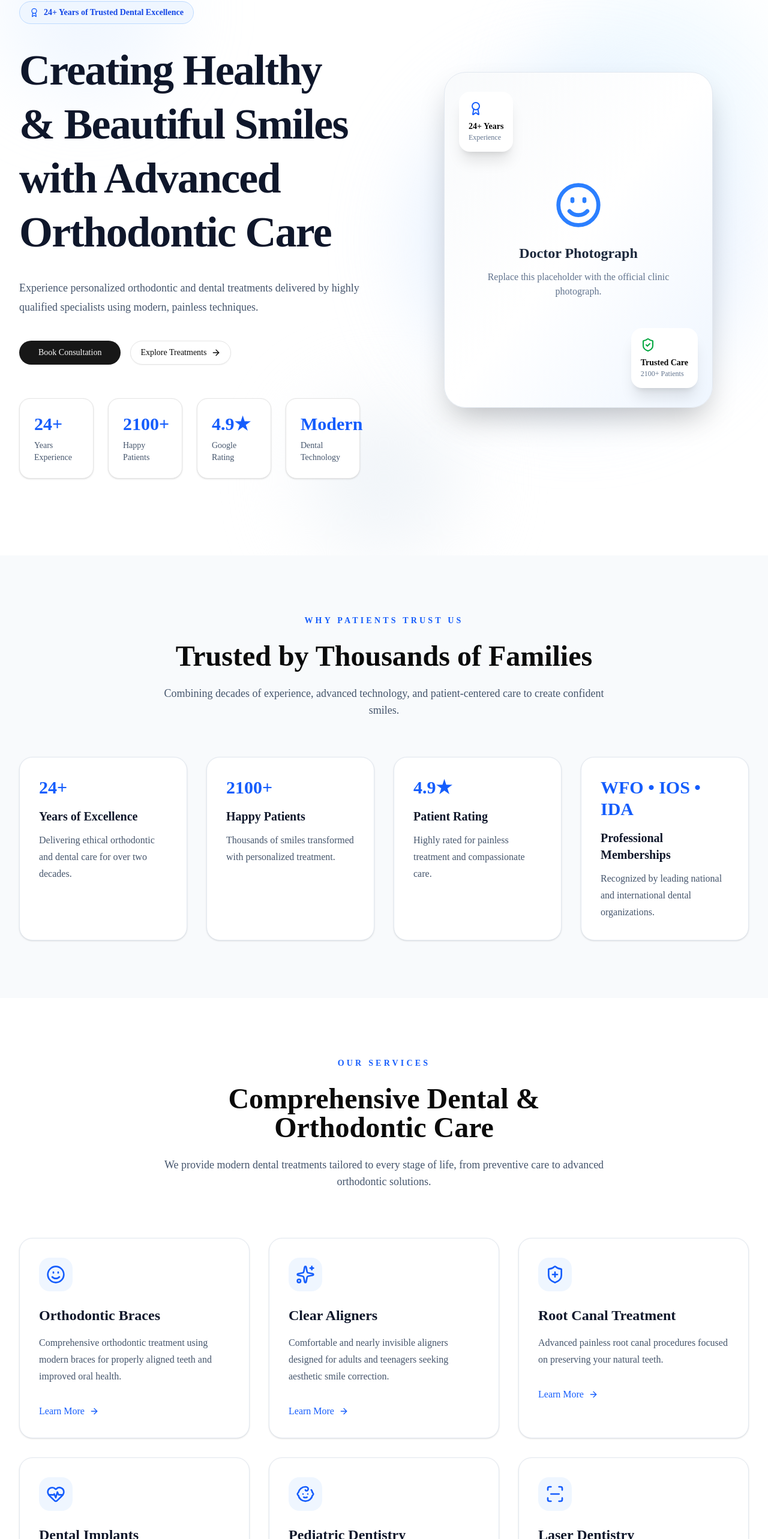
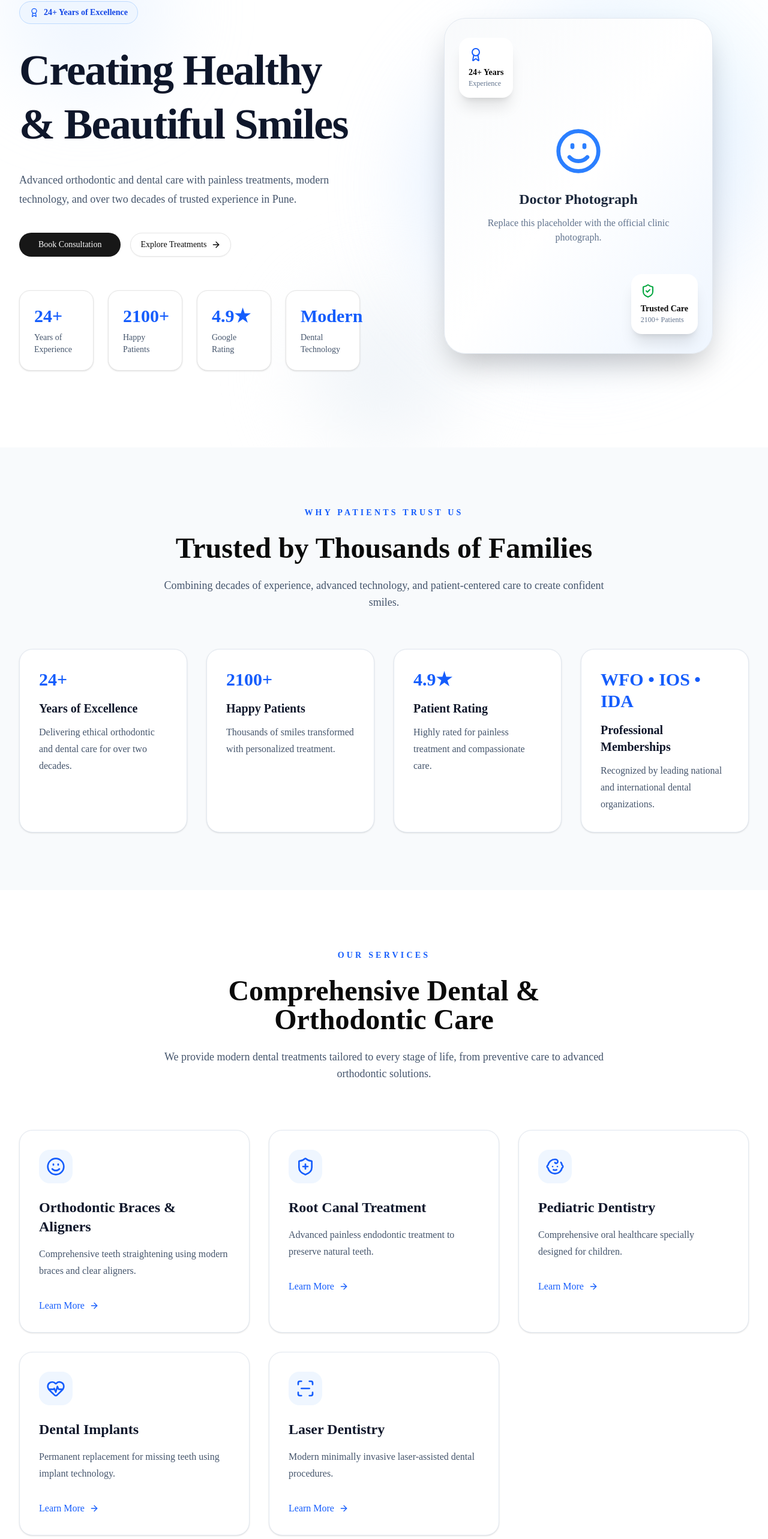
Before and after one commit to Abbaskini01/Dr-Pharande-Orthodontic-Redesign, a Next.js app in the folder web/: page / in a window 1280 px wide. Shown: the part 183-2749 px from the top of the page at 60% size. Built offline with nearby package versions, Linux system fonts and the light colour scheme.

Commit message:
feat(content): complete centralized content layer

```diff
--- a/web/src/content/clinic.ts
+++ b/web/src/content/clinic.ts
@@ -1,17 +1,28 @@
 export const clinic = {
-  name: "Dr. Pharande's Orthodontic & Dental Clinic",
-
-  shortName: "Dr. Pharande",
+  officialName: "Dr. Pharande's Orthodontic & Dental Clinic",
 
   tagline: "Quality Dentistry – Creating Healthy & Beautiful Smiles!",
 
+  mission:
+    "To deliver the highest standard of dental and orthodontic care by combining highly personalized treatment with the most advanced techniques.",
+
+  vision: null,
+
+  coreValues:
+    "Ethical practice, high professional standards, and advanced pain management.",
+
+  yearsOfOperation: "24+",
+
+  uniqueSellingProposition:
+    "A 24-year legacy of clinical authority combined with advanced, genuinely painless treatments and a highly personalized, empathetic approach to patient care.",
+
   hero: {
-    badge: "24+ Years of Trusted Dental Excellence",
+    badge: "24+ Years of Excellence",
 
-    title: "Creating Healthy & Beautiful Smiles with Advanced Orthodontic Care",
+    title: "Creating Healthy & Beautiful Smiles",
 
     subtitle:
-      "Experience personalized orthodontic and dental treatments delivered by highly qualified specialists using modern, painless techniques.",
+      "Advanced orthodontic and dental care with painless treatments, modern technology, and over two decades of trusted experience in Pune.",
 
     primaryCTA: {
       label: "Book Consultation",
@@ -20,39 +31,29 @@ export const clinic = {
 
     secondaryCTA: {
       label: "Explore Treatments",
-      href: "/treatments",
+      href: "/services",
     },
   },
 
   stats: [
     {
       value: "24+",
-      label: "Years Experience",
+      label: "Years of Experience",
     },
+
     {
       value: "2100+",
       label: "Happy Patients",
     },
+
     {
       value: "4.9★",
       label: "Google Rating",
     },
+
     {
       value: "Modern",
       label: "Dental Technology",
     },
   ],
-
-  trustBadges: [
-    "Indian Dental Association",
-    "Indian Orthodontic Society",
-    "World Federation of Orthodontists",
-  ],
-
-  about: {
-    title: "A Legacy of Ethical & Advanced Dental Care",
-
-    description:
-      "For over two decades, Dr. Pharande's Orthodontic & Dental Clinic has provided advanced orthodontic and dental treatments with a patient-first approach, combining modern technology with compassionate care.",
-  },
 } as const;
--- a/web/src/content/contact.ts
+++ b/web/src/content/contact.ts
@@ -1,34 +1,24 @@
 export const contact = {
-  address: {
-    line1: "2nd Floor, Surmani Society",
+  address:
+    "2nd Floor, Surmani Society, Above IndusInd Bank, Opp. D.A.V. School, D.P. Road, Aundh, Pune - 411007",
 
-    line2: "Above IndusInd Bank",
-
-    landmark: "Opposite D.A.V School",
-
-    road: "D.P. Road",
-
-    city: "Aundh",
-
-    state: "Maharashtra",
-
-    postalCode: "411007",
-  },
-
-  phone: [
+  phones: [
     "+91 95610 35555",
     "+91 89830 02935",
   ],
 
-  email: "",
+  email: "drpharande.clinic@gmail.com",
 
-  workingHours: {
-    mondayToSaturday: "10:30 AM – 1:30 PM",
-
-    evening: "6:00 PM – 9:00 PM",
+  timings: {
+    weekdays:
+      "Monday - Saturday | 10:30 AM – 1:30 PM | 6:00 PM – 9:00 PM",
 
     sunday: "Closed",
   },
 
-  mapsLabel: "View on Google Maps",
+  branches: [
+    "Aundh",
+    "Baramati",
+    "Chinchwad",
+  ],
 } as const;
--- a/web/src/content/doctors.ts
+++ b/web/src/content/doctors.ts
@@ -4,32 +4,39 @@ export const doctors = [
 
     name: "Dr. Amol J. Pharande",
 
-    designation: "Consultant Orthodontist & Dentofacial Orthopedist",
+    designation:
+      "Consultant Orthodontist & Dentofacial Orthopedist",
 
     qualifications: [
       "BDS",
       "MDS Orthodontics",
     ],
 
-    experience: "24+ Years",
+    degrees:
+      "BDS from Pravara Institute of Medical Sciences; MDS in Orthodontics from SDM Institute of Dental Sciences.",
+
+    certifications: [
+      "Dentofacial Orthopedist",
+      "Cosmetic Dentist",
+    ],
+
+    experience: "24 Years",
+
+    memberships: [
+      "Pune Orthodontic Study Group",
+      "Indian Dental Association",
+      "Indian Orthodontic Society",
+      "World Federation of Orthodontists",
+    ],
 
     specializations: [
       "Orthodontics",
-      "Dentofacial Orthopedics",
       "TMJ Pain Management",
       "Presurgical Orthodontics",
-      "Cosmetic Smile Correction",
-    ],
-
-    memberships: [
-      "Indian Dental Association",
-      "Indian Orthodontic Society",
-      "World Federation of Orthodontists",
-      "Pune Orthodontic Study Group",
     ],
 
     biography:
-      "Dr. Amol J. Pharande is an experienced orthodontist dedicated to delivering ethical, patient-focused dental care using modern orthodontic techniques and advanced pain-management protocols.",
+      "Dr. Pharande earned his post-doctoral education under Prof. V.P. Jayade and believes every patient deserves a healthy, confident smile.",
 
     image: "/images/doctors/dr-amol-pharande.jpg",
   },
@@ -39,21 +46,22 @@ export const doctors = [
 
     name: "Dr. Snehal Pharande",
 
-    designation: "Consultant Cosmetic & Pediatric Dentist",
+    designation:
+      "Consultant Cosmetic & Pediatric Dentist",
 
     qualifications: [
       "BDS",
       "MDS Orthodontics",
     ],
 
+    degrees:
+      "BDS from C.S.M.S.S Dental College and Hospital; MDS from SDM College of Dental Sciences.",
+
+    certifications: [
+      "Certificate in Cosmetic Dentistry",
+    ],
+
     experience: "17+ Years",
-
-    specializations: [
-      "Cosmetic Dentistry",
-      "Pediatric Dentistry",
-      "Root Canal Treatment",
-      "Smile Designing",
-    ],
 
     memberships: [
       "Indian Dental Association",
@@ -61,8 +69,14 @@ export const doctors = [
       "World Federation of Orthodontists",
     ],
 
+    specializations: [
+      "Cosmetic Dentistry",
+      "Pediatric Dentistry",
+      "Root Canal Treatment",
+    ],
+
     biography:
-      "Dr. Snehal Pharande is known for her caring approach, painless treatment techniques, and exceptional expertise in pediatric and cosmetic dentistry.",
+      "Known for her caring approach, painless procedures, and exceptional pediatric dental care.",
 
     image: "/images/doctors/dr-snehal-pharande.jpg",
   },
--- a/web/src/content/faq.ts
+++ b/web/src/content/faq.ts
@@ -1,29 +1,21 @@
-export const faqs = [
+export * from "./clinic";
+export * from "./doctors";
+export * from "./treatments";export const faq = [
   {
-    question: "Are orthodontic treatments painful?",
+    question: "Does orthodontic treatment or root canal hurt?",
+    answer:
+      "Dr. Pharande's clinic is highly rated for providing advanced, genuinely painless treatments using modern techniques and low-force mechanics.",
+  },
 
+  {
+    question: "What are the clinic timings?",
     answer:
-      "Modern orthodontic techniques use light continuous forces, making treatment significantly more comfortable than traditional methods.",
+      "Monday to Saturday: 10:30 AM – 1:30 PM and 6:00 PM – 9:00 PM. Sunday Closed.",
   },
 
   {
     question: "Do you provide clear aligners?",
-
     answer:
-      "Yes. We provide advanced clear aligner treatment for suitable orthodontic cases.",
-  },
-
-  {
-    question: "Do you treat children?",
-
-    answer:
-      "Yes. We provide specialized pediatric dentistry and early orthodontic evaluation for children.",
-  },
-
-  {
-    question: "Do I need an appointment?",
-
-    answer:
-      "Appointments are recommended to minimize waiting time and ensure dedicated consultation with our specialists.",
+      "Yes. We provide modern clear aligners along with conventional orthodontic braces.",
   },
 ] as const;
--- a/web/src/content/index.ts
+++ b/web/src/content/index.ts
@@ -1,6 +1,8 @@
 export * from "./clinic";
 export * from "./contact";
 export * from "./doctors";
+export * from "./faq";
+export * from "./navigation";
+export * from "./seo";
+export * from "./testimonials";
 export * from "./treatments";
-export * from "./faq";
-export * from "./seo";
--- /dev/null
+++ b/web/src/content/navigation.ts
@@ -0,0 +1,31 @@
+export const navigation = [
+  {
+    label: "Home",
+    href: "/",
+  },
+
+  {
+    label: "About",
+    href: "/about",
+  },
+
+  {
+    label: "Treatments",
+    href: "/services",
+  },
+
+  {
+    label: "Smile Gallery",
+    href: "/gallery",
+  },
+
+  {
+    label: "Reviews",
+    href: "/reviews",
+  },
+
+  {
+    label: "Contact",
+    href: "/contact",
+  },
+] as const;
--- a/web/src/content/seo.ts
+++ b/web/src/content/seo.ts
@@ -1,27 +1,30 @@
 export const seo = {
-  title:
-    "Dr. Pharande's Orthodontic & Dental Clinic",
-
-  description:
-    "Trusted orthodontic and dental clinic in Aundh, Pune with over 24 years of experience providing braces, clear aligners, pediatric dentistry and painless dental treatments.",
-
-  keywords: [
-    "Orthodontist Pune",
-    "Dental Clinic Aundh",
-    "Braces",
-    "Clear Aligners",
-    "Pediatric Dentist",
-    "Root Canal",
-    "Dental Implants",
-  ],
-
-  openGraph: {
+  home: {
     title:
-      "Dr. Pharande's Orthodontic & Dental Clinic",
+      "Dr. Pharande Orthodontic & Dental Clinic | Best Orthodontist in Pune",
 
     description:
-      "Creating Healthy & Beautiful Smiles with advanced orthodontic care.",
+      "Experience advanced orthodontic and dental care with over 24 years of expertise. Book your consultation today.",
+  },
 
-    image: "/images/og-image.jpg",
+  about: {
+    title: "About Us",
+
+    description:
+      "Meet the experienced specialists behind Dr. Pharande Orthodontic & Dental Clinic.",
+  },
+
+  services: {
+    title: "Treatments",
+
+    description:
+      "Explore our orthodontic, cosmetic and restorative dental treatments.",
+  },
+
+  contact: {
+    title: "Contact",
+
+    description:
+      "Contact Dr. Pharande Orthodontic & Dental Clinic, Aundh Pune.",
   },
 } as const;
--- /dev/null
+++ b/web/src/content/testimonials.ts
@@ -0,0 +1,37 @@
+export const testimonials = {
+  rating: "4.9",
+
+  reviews: "2100+",
+
+  summary:
+    "Patients consistently praise the painless treatments, detailed explanations provided by the doctors, and the caring, professional staff.",
+
+  featured: [
+    {
+      author: "Verified Patient",
+
+      review:
+        "Doctor explained every procedure patiently. The treatment was completely painless.",
+
+      rating: 5,
+    },
+
+    {
+      author: "Verified Patient",
+
+      review:
+        "One of the best dental experiences I've ever had. Highly recommended.",
+
+      rating: 5,
+    },
+
+    {
+      author: "Verified Patient",
+
+      review:
+        "Very friendly staff and excellent doctors. The clinic is extremely professional.",
+
+      rating: 5,
+    },
+  ],
+} as const;
--- a/web/src/content/treatments.ts
+++ b/web/src/content/treatments.ts
@@ -1,54 +1,75 @@
 export const treatments = [
   {
-    title: "Orthodontic Braces",
+    title: "Orthodontic Braces & Aligners",
 
     description:
-      "Comprehensive orthodontic treatment using modern braces for properly aligned teeth and improved oral health.",
+      "Comprehensive teeth straightening using modern braces and clear aligners.",
+
+    benefits:
+      "Corrects malocclusion, improves aesthetics, and enhances oral health.",
+
+    idealPatient:
+      "Teens and adults with crowded, spaced, or misaligned teeth.",
 
     icon: "Braces",
-  },
-
-  {
-    title: "Clear Aligners",
-
-    description:
-      "Comfortable and nearly invisible aligners designed for adults and teenagers seeking aesthetic smile correction.",
-
-    icon: "Aligners",
   },
 
   {
     title: "Root Canal Treatment",
 
     description:
-      "Advanced painless root canal procedures focused on preserving your natural teeth.",
+      "Advanced painless endodontic treatment to preserve natural teeth.",
+
+    benefits:
+      "Eliminates infection while saving the original tooth.",
+
+    idealPatient:
+      "Patients with severe decay or infected dental pulp.",
 
     icon: "Tooth",
+  },
+
+  {
+    title: "Pediatric Dentistry",
+
+    description:
+      "Comprehensive oral healthcare specially designed for children.",
+
+    benefits:
+      "Supports healthy growth and prevents future dental complications.",
+
+    idealPatient:
+      "Infants, children, and adolescents.",
+
+    icon: "Child",
   },
 
   {
     title: "Dental Implants",
 
     description:
-      "Permanent tooth replacement solutions that restore both function and confidence.",
+      "Permanent replacement for missing teeth using implant technology.",
+
+    benefits:
+      "Restores chewing ability and natural appearance.",
+
+    idealPatient:
+      "Adults with one or more missing teeth.",
 
     icon: "Implant",
-  },
-
-  {
-    title: "Pediatric Dentistry",
-
-    description:
-      "Gentle dental care designed specifically for children in a friendly environment.",
-
-    icon: "Child",
   },
 
   {
     title: "Laser Dentistry",
 
     description:
-      "Modern minimally invasive dental procedures using advanced laser technology.",
+      "Modern minimally invasive laser-assisted dental procedures.",
+
+    benefits:
+      "Reduced discomfort, less bleeding, and faster healing.",
+
+    idealPatient:
+      "Patients requiring soft tissue treatment.",
 
     icon: "Laser",
   },
```
